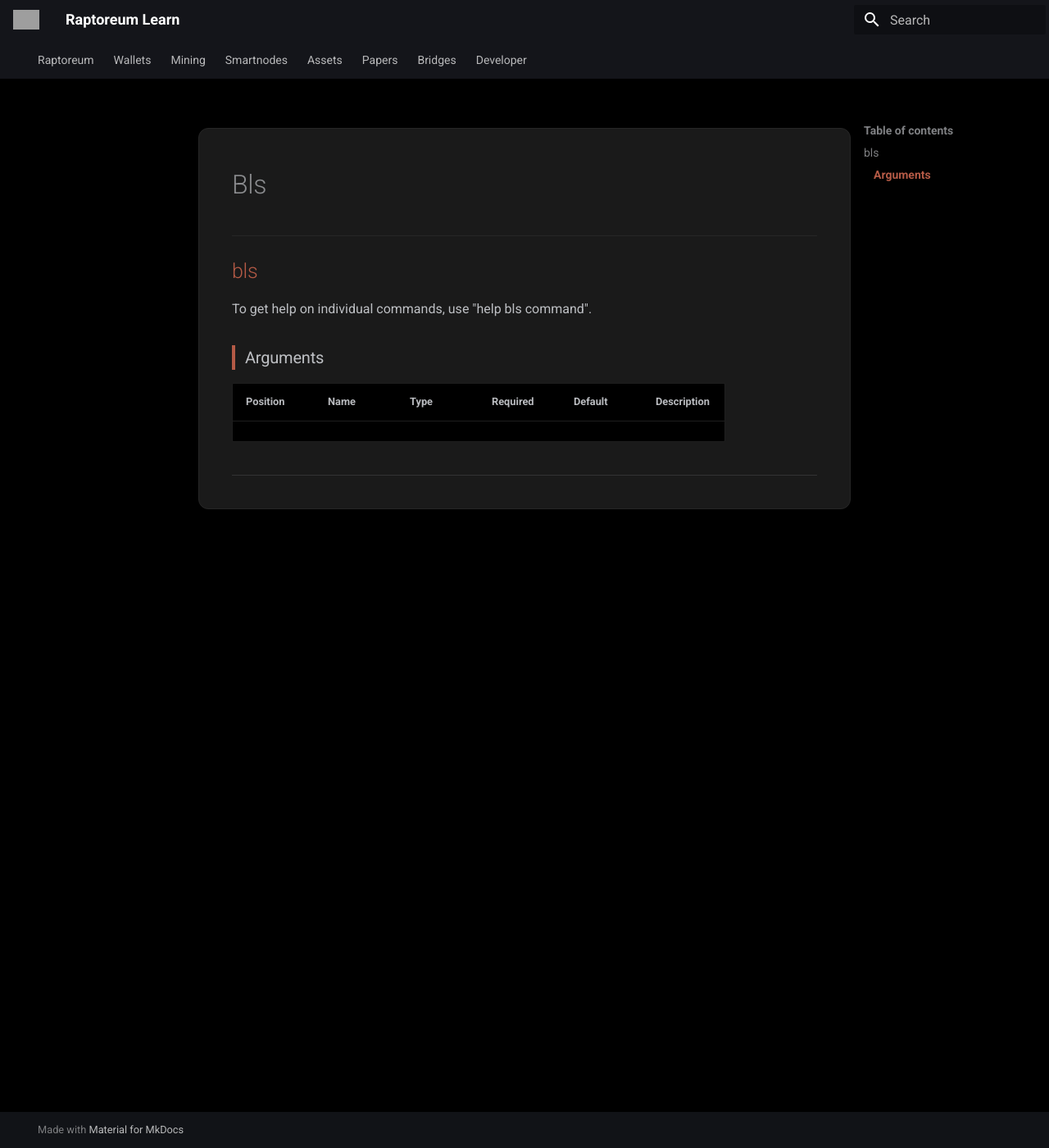
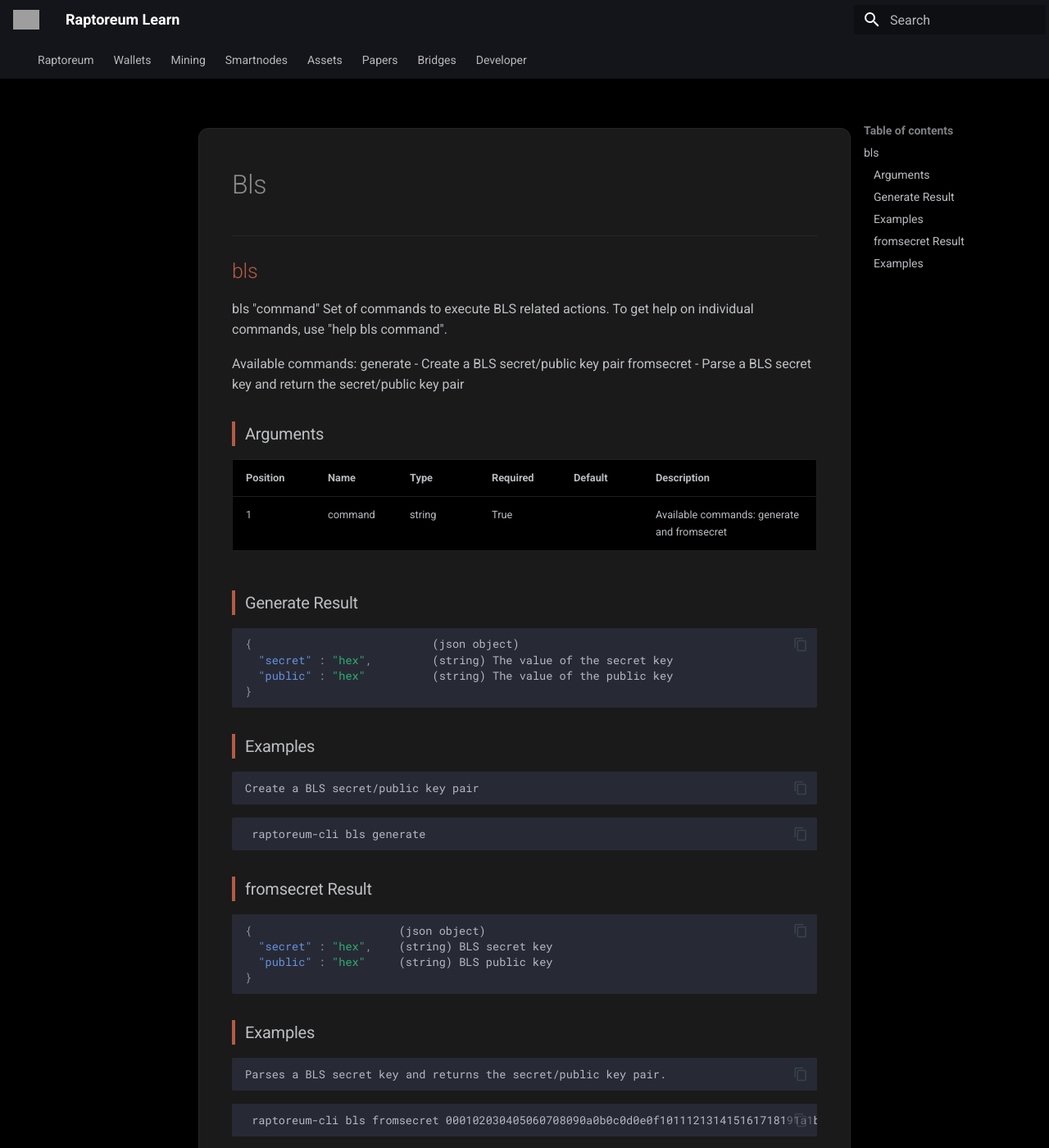
Before and after one commit to Raptor3um/learn-raptoreum, an MkDocs documentation site: the page built from docs/dev/rpc/includes/bls.md, in a window 1280 px wide and 1400 px high. Shown: the whole window at 82% size. Built offline with MkDocs 1.6.1 and Material for MkDocs 9.7.7, drawn with Linux system fonts in a browser that asks for light colours; grey boxes are pictures that could not be loaded.

Commit message:
Update bls.md

````diff
--- a/docs/dev/rpc/includes/bls.md
+++ b/docs/dev/rpc/includes/bls.md
@@ -1,12 +1,50 @@
 ## bls
 
+bls "command"
+Set of commands to execute BLS related actions.
 To get help on individual commands, use "help bls command".
+
+Available commands:
+  generate          - Create a BLS secret/public key pair
+  fromsecret        - Parse a BLS secret key and return the secret/public key pair
 
 ### Arguments
 
 | Position | Name | Type | Required | Default | Description |
 | :--- | :--- | :--- | :--- | :--- | :--- |
+| 1 | command | string | True |  | Available commands:  generate and fromsecret |
+
+### Generate Result
+```json
+{                           (json object)
+  "secret" : "hex",         (string) The value of the secret key
+  "public" : "hex"          (string) The value of the public key
+}
+
+```
+### Examples
+```bash
+Create a BLS secret/public key pair
+```
+```bash
+ raptoreum-cli bls generate
+```
 
 
+### fromsecret Result
+```json
+{                      (json object)
+  "secret" : "hex",    (string) BLS secret key
+  "public" : "hex"     (string) BLS public key
+}
+
+```
+### Examples
+```bash
+Parses a BLS secret key and returns the secret/public key pair.
+```
+```bash
+ raptoreum-cli bls fromsecret 000102030405060708090a0b0c0d0e0f101112131415161718191a1b1c1d1e1f
+```
 
 ---
````
